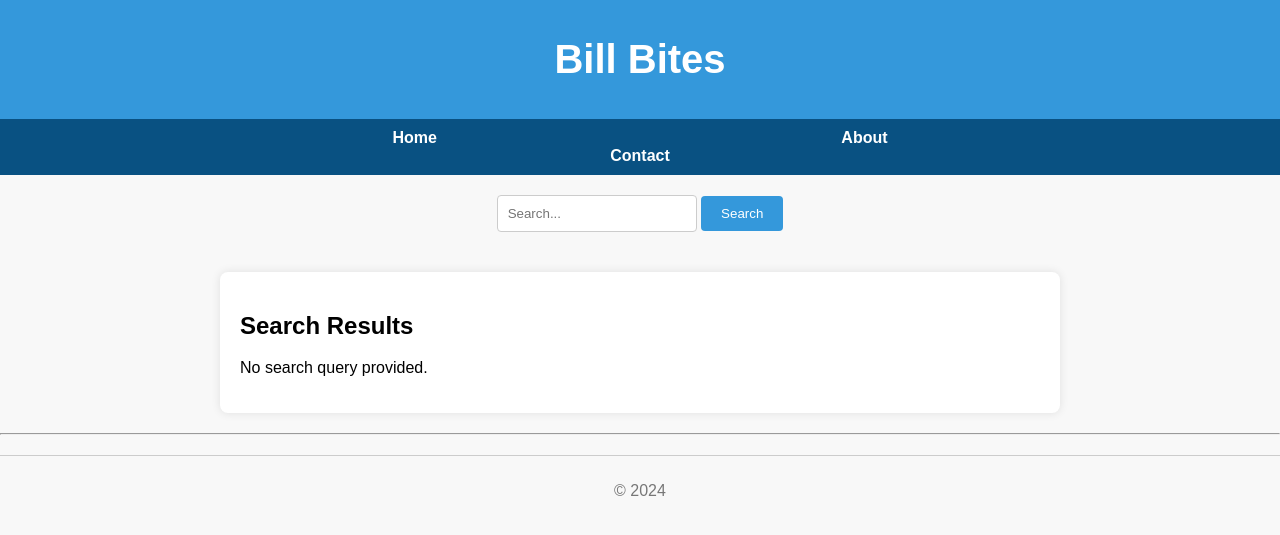
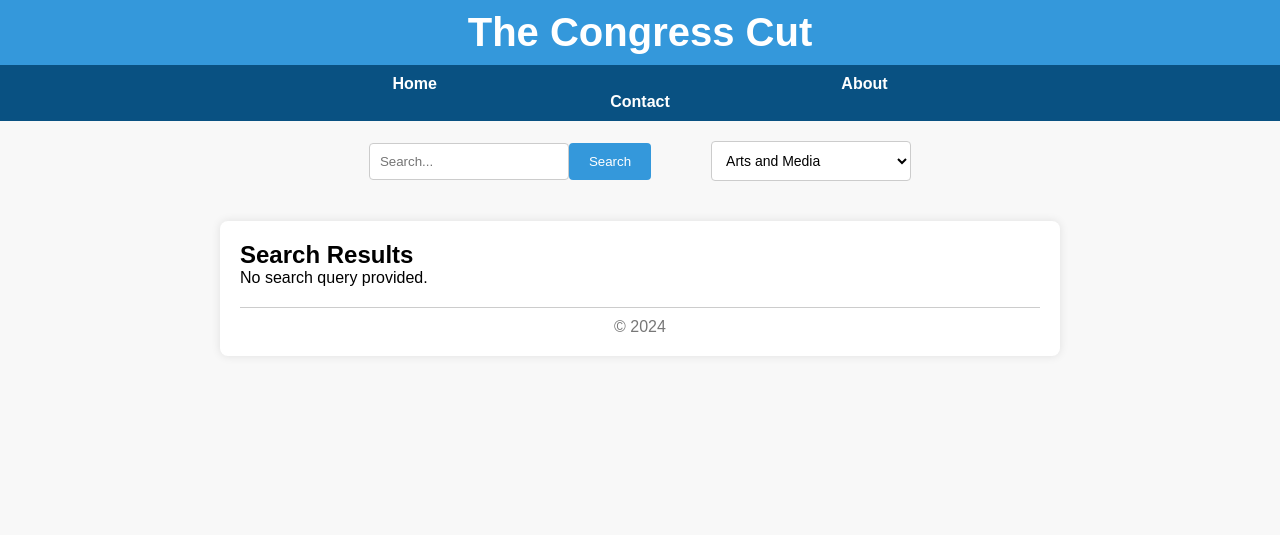
Before and after one commit to hyuncat/congressLLM, a Flask app: page /search in a window 1280 px wide. Shown: the top 535 px of the page. Run offline with Flask 3, Linux system fonts and the light colour scheme.

Commit message:
drop-down menu

```diff
--- a/app.py
+++ b/app.py
@@ -5,7 +5,9 @@ import json
 import os
 import numpy
 
-from flask import Flask, render_template, request
+from flask import Flask
+from flask import render_template
+from flask import request
 
 
 app = Flask(__name__)
--- a/static/site.css
+++ b/static/site.css
@@ -35,18 +35,24 @@ body {
     margin: 0 200px;
 }
 
+body, h1, h2, p, label, select {
+    margin: 0;
+    padding: 0;
+}
+
 .search-form {
     text-align: center;
     padding: 20px; /* Adjust the padding as needed */
 }
 
+/* Updated styles for the search container */
 .search-container {
-    display: inline-block;
-    position: relative;
+    display: flex;
+    margin-right: 20px; /* Add margin for spacing */
 }
 
 .search-container input[type="text"] {
-    width: 200px; /* Adjust the width as needed */
+    width: 200px;
     padding: 10px;
     box-sizing: border-box;
     border: 1px solid #ccc;
@@ -55,12 +61,49 @@ body {
 }
 
 .search-container button {
-    padding: 10px 20px; /* Adjust the padding as needed */
+    padding: 10px 20px;
     background-color: #3498db;
     color: #fff;
     border: none;
     border-radius: 4px;
     cursor: pointer;
+}
+
+/* Updated styles for the dropdown container */
+.dropdown {
+    text-align: center;
+    margin: 20px;
+}
+
+/* New container to hold both search and dropdown */
+.search-dropdown-container {
+    display: flex;
+    align-items: center;
+    justify-content: center;
+}
+
+
+/* Style for the label */
+label {
+    display: block;
+    font-size: 16px;
+    margin-bottom: 8px;
+}
+
+/* Style for the select dropdown */
+select {
+    width: 200px;
+    padding: 10px;
+    font-size: 14px;
+    border: 1px solid #ccc;
+    border-radius: 4px;
+    background-color: #fff;
+    cursor: pointer;
+}
+
+/* Style for the select dropdown when hovered */
+select:hover {
+    border-color: #555;
 }
 
 /* Additional styles for responsiveness */
--- a/templates/layout.html
+++ b/templates/layout.html
@@ -9,7 +9,7 @@
 <body>
     <!-- Themed Title Bar -->
     <div class="themed-title-bar">
-        <h1>Bill Bites</h1>
+        <h1>The Congress Cut</h1>
     </div>
 
     <!-- Navbar -->
@@ -19,6 +19,8 @@
         <a href="{{ url_for('contact') }}" class="navbar-item">Contact</a>
     </div>
 
+<!-- Search Form and Dropdown Container -->
+<div class="search-dropdown-container">
     <!-- Search Form -->
     <form action="{{ url_for('search') }}" method="GET" class="search-form">
         <div class="search-container">
@@ -27,10 +29,29 @@
         </div>
     </form>
 
+    <!-- Dropdown Container -->
+    <div class="dropdown">
+        <!-- Add your dropdown content here -->
+        <select name="cars" id="cars">
+            <option value="artsmedia">Arts and Media</option>
+            <option value="business">Business</option>
+            <option value="education">Education</option>
+            <option value="financeeconomy">Finance and Economy</option>
+            <option value="immigration">Immigration</option>
+            <option value="jobs">Jobs</option>
+            <option value="justice">Justice</option>
+            <option value="military">Military</option>
+            <option value="religion">Religion</option>
+            <option value="technology">Technology</option>
+            <option value="transport">Transport</option>
+        </select>
+    </div>
+</div>
+
+
     <div class="body-content">
         {% block content %}
         {% endblock %}
-        <hr/>
         <footer>
             <p>&copy; 2024</p>
         </footer>
--- a/templates/search_results.html
+++ b/templates/search_results.html
@@ -1,4 +1,23 @@
-<!DOCTYPE html>
+{% extends "layout.html" %}
+
+{% block title %}
+Search Results
+{% endblock %}
+
+{% block content %}
+    <div class="search-results-container">
+        <h2>Search Results</h2>
+        {% if query %}
+            <p>Showing results for: {{ query }}</p>
+            <!-- Display your search results here -->
+        {% else %}
+            <p>No search query provided.</p>
+        {% endif %}
+    </div>
+{% endblock %}
+
+
+<!-- <!DOCTYPE html>
 <html lang="en">
 <head>
     <meta charset="UTF-8">
@@ -11,14 +30,12 @@
         <h1>Bill Bites</h1>
     </div>
 
-    <!-- Navbar -->
     <div class="navbar">
         <a href="{{ url_for('home') }}" class="navbar-brand">Home</a>
         <a href="{{ url_for('about') }}" class="navbar-item">About</a>
         <a href="{{ url_for('contact') }}" class="navbar-item">Contact</a>
     </div>
 
-    <!-- Search Container -->
     <div class="search-form">
         <form action="{{ url_for('search') }}" method="GET" class="search-container">
             <input type="text" name="query" placeholder="Search...">
@@ -33,7 +50,7 @@
         {% else %}
             <p>No search query provided.</p>
         {% endif %}
-        <!-- Display your search results here -->
+
     </div>
 
     <hr/>
@@ -41,4 +58,4 @@
         <p>&copy; 2024</p>
     </footer>
 </body>
-</html>
+</html> -->
```
